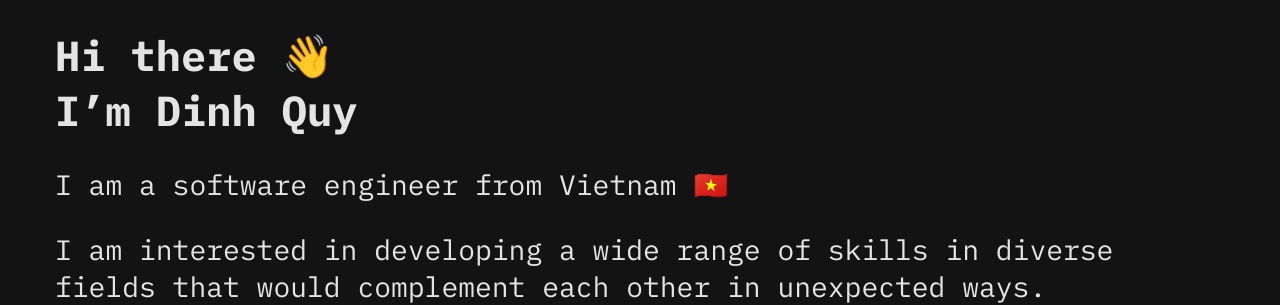
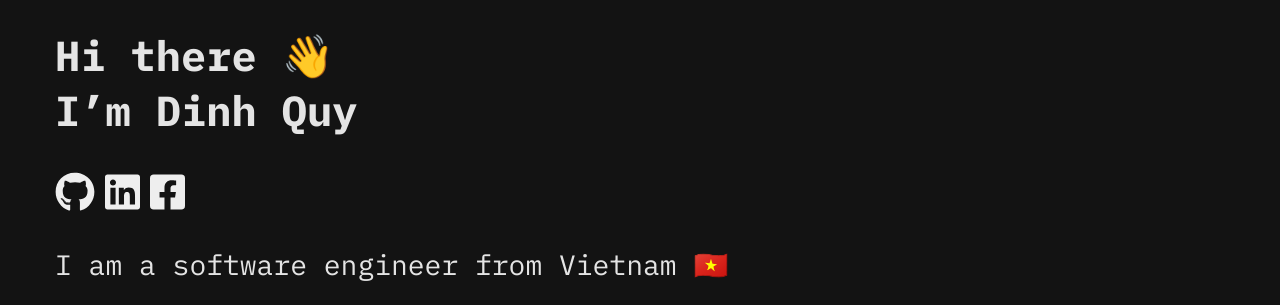
Before and after one commit to quyctd/quyctd.github.io, a React (Create React App) app: page / in a window 1280 px wide. Shown: the top 305 px of the page. Built offline with nearby package versions, Linux system fonts and the light colour scheme.

Commit message:
Just add social links, styles later

```diff
--- a/src/components/homepage.jsx
+++ b/src/components/homepage.jsx
@@ -1,5 +1,6 @@
 import React from "react";
 import ParticlesBg from "particles-bg";
+import { FontAwesomeIcon } from "@fortawesome/react-fontawesome";
 
 import styles from "./index.module.scss";
 
@@ -13,6 +14,29 @@ const Homepage = () => {
             <br />
             I’m Dinh Quy
           </h1>
+          <div className={styles.socialIcons}>
+            <a
+              href="https://github.com/quyctd"
+              target="_blank"
+              rel="noreferrer"
+            >
+              <FontAwesomeIcon icon={["fab", "github"]} />
+            </a>
+            <a
+              href="https://www.linkedin.com/in/andrewdinh98"
+              target="_blank"
+              rel="noreferrer"
+            >
+              <FontAwesomeIcon icon={["fab", "linkedin"]} />
+            </a>
+            <a
+              href="https://www.facebook.com/akashi.211"
+              target="_blank"
+              rel="noreferrer"
+            >
+              <FontAwesomeIcon icon={["fab", "facebook-square"]} />
+            </a>
+          </div>
           <p>I am a software engineer from Vietnam 🇻🇳</p>
           <p>
             I am interested in developing a wide range of skills in diverse
--- a/src/components/index.module.scss
+++ b/src/components/index.module.scss
@@ -26,6 +26,17 @@
   min-height: 90vh;
 }
 
+.socialIcons {
+  font-size: 40px;
+  a {
+    margin-right: 10px;
+    color: #eee;
+    &:hover {
+      color: #808080;
+    }
+  }
+}
+
 footer {
   text-align: right;
 }
```
